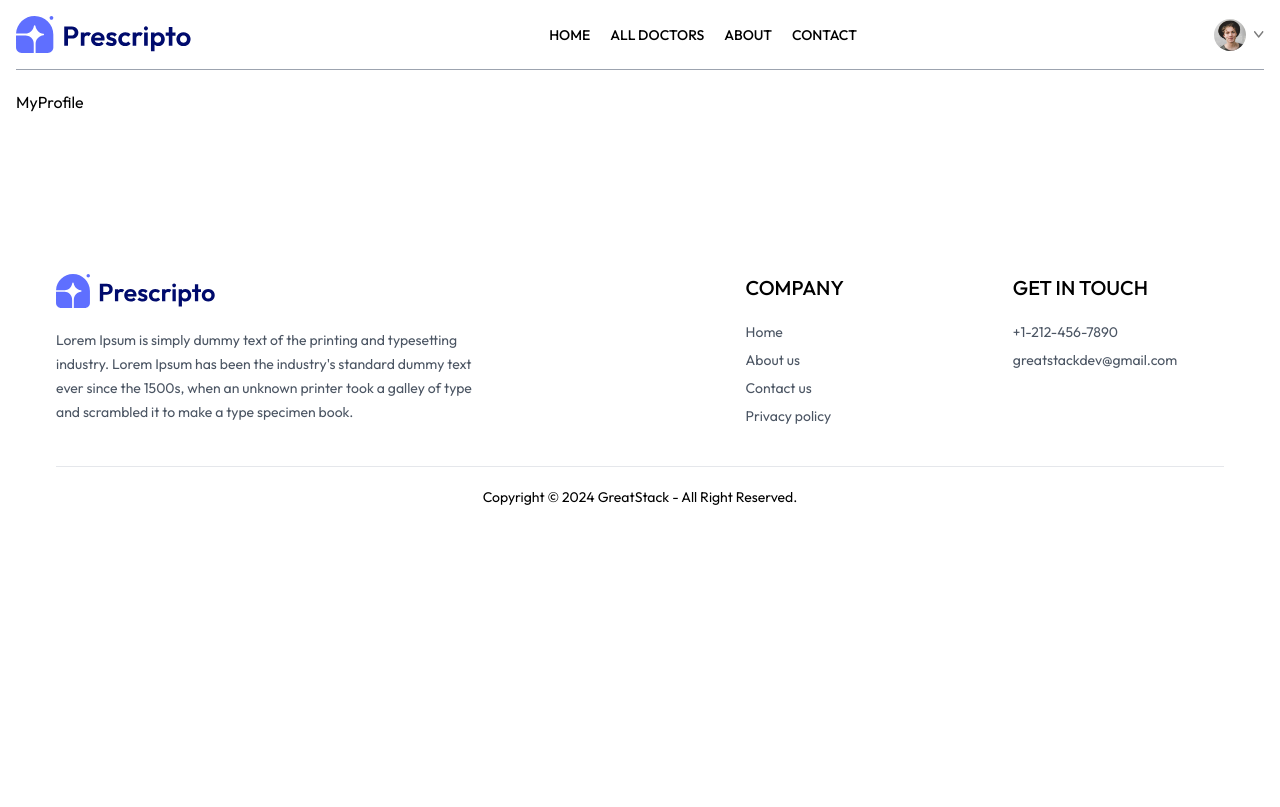
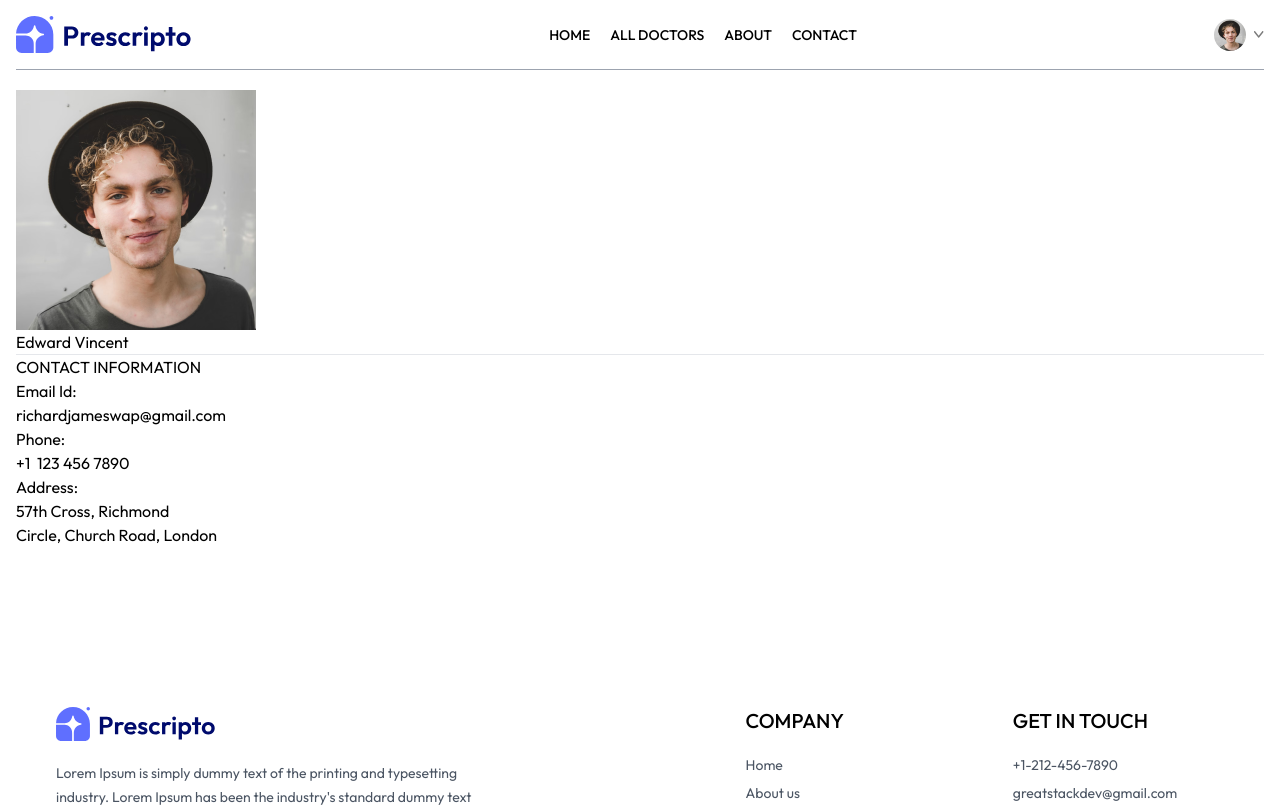
Before and after one commit to Sudarshan0306/Prescripto, a React (Vite) app in the folder frontend/: page /my-profile in a window 1280 px wide. Shown: the top 807 px of the page. Built offline with nearby package versions, Linux system fonts and the light colour scheme.

Commit message:
myProfile nad login page changes

```diff
--- a/frontend/src/pages/Login.jsx
+++ b/frontend/src/pages/Login.jsx
@@ -20,10 +20,10 @@ const Login = () => {
     let name = e.target.name;
     let value = e.target.value;
 
-    setData({
-      ...data,
+    setData((prevData) => ({
+      ...prevData,
       [name]: value,
-    });
+    }));
   };
 
   const submitHandler = (e) => {
--- a/frontend/src/pages/MyProfile.jsx
+++ b/frontend/src/pages/MyProfile.jsx
@@ -1,9 +1,97 @@
-import React from 'react'
+import React, { useState } from "react";
+import { assets } from "../assets/assets_frontend/assets";
 
 const MyProfile = () => {
+  const [userData, setUserData] = useState({
+    name: "Edward Vincent",
+    image: "../assets/assets_frontend/assets",
+    email: "richardjameswap@gmail.com",
+    phone: "+1  123 456 7890",
+    address: {
+      line1: "57th Cross, Richmond",
+      line2: "Circle, Church Road, London",
+    },
+    gender: "Male",
+    dob: "20 July, 2024",
+  });
+
+  const handleChange = (e) => {
+    const { name, value } = e.target;
+
+    if (name.includes("address")) {
+      const [_, field] = name.split(".");
+      setUserData((prevData) => ({
+        ...prevData,
+        address: {
+          ...prevData.address,
+          [field]: value,
+        },
+      }));
+    } else {
+      setUserData((prevData) => ({
+        ...prevData,
+        [name]: value,
+      }));
+    }
+  };
+
+  const [isEdit, setIsEdit] = useState(true);
   return (
-    <div>MyProfile</div>
-  )
-}
+    <div>
+      <img src={assets.profile_pic} alt="" />
+      {isEdit ? (
+        <input
+          name="name"
+          type="text"
+          onChange={handleChange}
+          value={userData.name}
+        />
+      ) : (
+        <p>{userData.name} </p>
+      )}
+      <hr />
+      <div className="">
+        <p>CONTACT INFORMATION</p>
+        <div className="">
+          <p>Email Id: </p>
+          <p>{userData.email}</p>
+          <p>Phone:</p>
+          {isEdit ? (
+            <input
+              name="phone"
+              type="text"
+              onChange={handleChange}
+              value={userData.phone}
+            />
+          ) : (
+            <p>{userData.phone} </p>
+          )}
+          <p>Address:</p>
+          {isEdit ? (
+            <p>
+              <input
+                name="address.line1"
+                type="text"
+                onChange={handleChange}
+                value={userData.address.line1}
+              />
+              <br />
+              <input
+                name="address.line2"
+                type="text"
+                onChange={handleChange}
+                value={userData.address.line2}
+              />
+            </p>
+          ) : (
+            <p>
+              {userData.address.line1} <br /> {userData.address.line2}
+            </p>
+          )}
+        </div>
+      </div>
+    </div>
+  );
+};
 
-export default MyProfile
+export default MyProfile;
```
